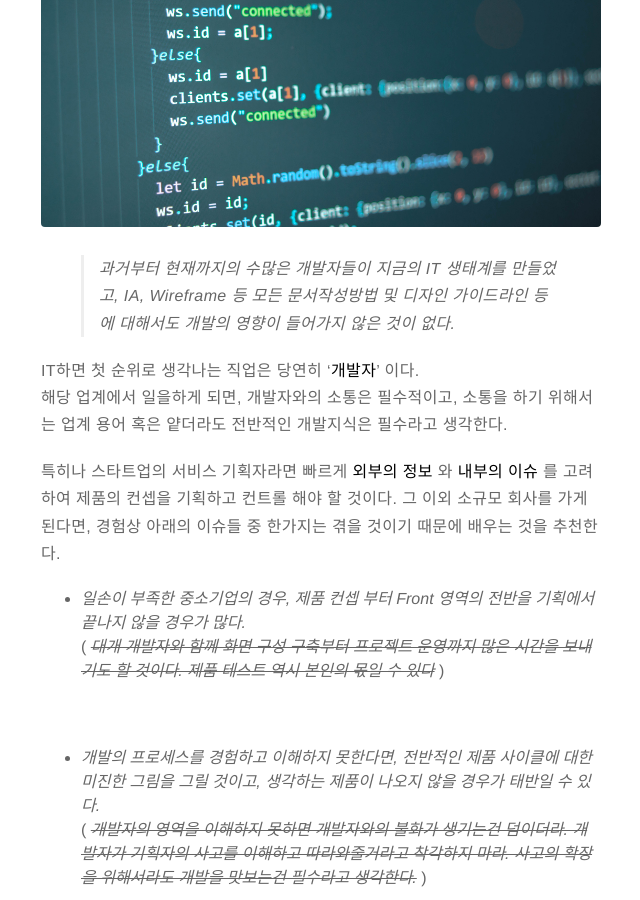
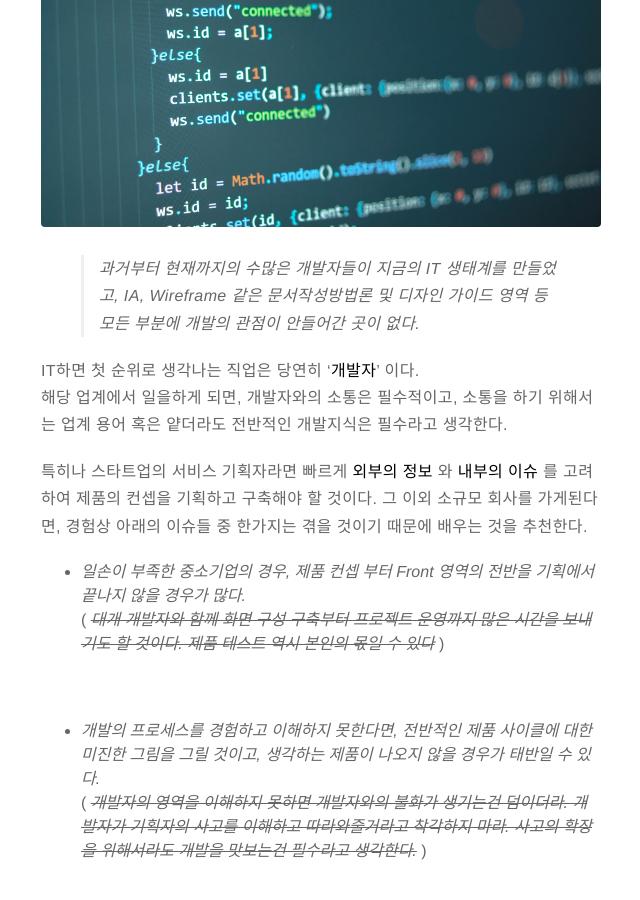
Before and after one commit to banjag954/banjag954.github.io, a Jekyll site: the page built from _posts/2018-08-28-(blog)why-i-learn-develop.markdown, in a window 1280 px wide and 900 px high, scrolled down 1878 px. Shown: the whole window, without its empty margins (319-959 px from the left). Built offline with Jekyll 4.4.1, drawn with Linux system fonts in a browser that asks for light colours; comment, search, counter and statistics services are not loaded.

Commit message:
errorUpdate_00

```diff
--- a/_posts/2018-08-28-(blog)why-i-learn-develop.markdown
+++ b/_posts/2018-08-28-(blog)why-i-learn-develop.markdown
@@ -54,12 +54,12 @@ __그럼에도 불과하고 나는 개발을 알아야 한다는 말에 동의
 
 ![dev_image]({{ site.url }}/assets/images/christopher-robin-ebbinghaus-681475-unsplash.jpg)
 
->_과거부터 현재까지의 수많은 개발자들이 지금의 IT 생태계를 만들었고, IA, Wireframe 등 모든 문서작성방법 및 디자인 가이드라인 등에 대해서도 개발의 영향이 들어가지 않은 것이 없다._
+>_과거부터 현재까지의 수많은 개발자들이 지금의 IT 생태계를 만들었고, IA, Wireframe 같은 문서작성방법론 및 디자인 가이드 영역 등 모든 부분에 개발의 관점이 안들어간 곳이 없다._
 
 IT하면 첫 순위로 생각나는 직업은 당연히 '__개발자__' 이다.<br>
 해당 업계에서 일을하게 되면, 개발자와의 소통은 필수적이고, 소통을 하기 위해서는 업계 용어 혹은 얕더라도 전반적인 개발지식은 필수라고 생각한다.
 
-특히나 스타트업의 서비스 기획자라면 빠르게 __외부의 정보__ 와 __내부의 이슈__ 를 고려하여 제품의 컨셉을 기획하고 컨트롤 해야 할 것이다. 그 이외 소규모 회사를 가게된다면, 경험상 아래의 이슈들 중 한가지는 겪을 것이기 때문에 배우는 것을 추천한다.
+특히나 스타트업의 서비스 기획자라면 빠르게 __외부의 정보__ 와 __내부의 이슈__ 를 고려하여 제품의 컨셉을 기획하고 구축해야 할 것이다. 그 이외 소규모 회사를 가게된다면, 경험상 아래의 이슈들 중 한가지는 겪을 것이기 때문에 배우는 것을 추천한다.
 
 - _일손이 부족한 중소기업의 경우, 제품 컨셉 부터 Front 영역의 전반을 기획에서 끝나지 않을 경우가 많다._<br>
 ( ~~_대개 개발자와 함께 화면 구성 구축부터 프로젝트 운영까지 많은 시간을 보내기도 할 것이다. 제품 테스트 역시 본인의 몫일 수 있다_~~ )
```
